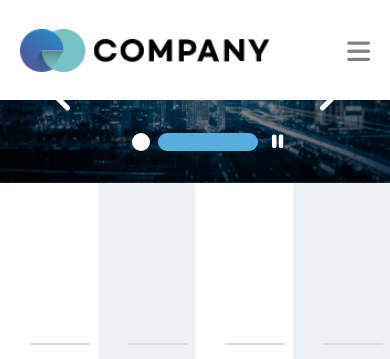
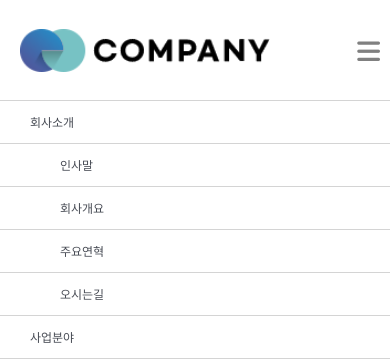
Before and after one commit to jinsol/project_01, a plain HTML site: page index.html in a window 390 px wide. Shown: the top 359 px of the page. Drawn offline with nearby package versions, Linux system fonts and the light colour scheme.

Commit message:
Add files via upload

```diff
--- a/css/index.css
+++ b/css/index.css
@@ -111,8 +111,6 @@ img {
   top: 100%;
   border-top: 3px solid #45639d;
   line-height: normal;
-  transition: all 0.3s;
-
   transition: all 0.5s;
 }
 
--- a/css/rwdindex.css
+++ b/css/rwdindex.css
@@ -9,6 +9,16 @@
 @media screen and (max-width: 899px) {
   #header {
     background: white;
+    position: static;
+    height: auto;
+  }
+
+  #header .row {
+    padding: 0;
+  }
+
+  #header h1 {
+    padding-left: 20px;
   }
 
   #header .menuopen {
@@ -17,13 +27,56 @@
     font-size: 26px;
     line-height: 100px;
     color: gray;
-  }
-
-  #header > .row > #nav {
-    display: none;
+    margin-right: 10px;
   }
 
   #header .row h1 a {
     background-image: url(../image/LOGO_black.png);
   }
+
+  #header .row #nav {
+    width: 100%;
+    /* 자바스크립트 액션으로 햄버거 메뉴 활성화할 예정 */
+  }
+
+  #header .row #nav .depth1 > li {
+    float: none;
+    background-color: white;
+    margin-left: 0;
+    border-top: 0px solid transparent;
+    font-size: 12px;
+    font-weight: 500;
+    height: auto;
+    line-height: 42px;
+  }
+
+  #header .row #nav .depth1 > li:hover {
+    color: black;
+    border-top: 0px solid #45639d;
+  }
+
+  #header .row #nav .depth1 > li > a {
+    color: rgb(71, 75, 84);
+    border-top: 1px solid #d4d4d4;
+    padding-left: 30px;
+  }
+
+  #header .row #nav .depth1 > li .depth2 {
+    display: block;
+    position: static;
+    width: 100%;
+    border-top: 0px solid #45639d;
+  }
+
+  #header .row #nav .depth1 > li .depth2 > li > a {
+    padding: 0 0 0 60px;
+    font-size: 12px;
+    line-height: 42px;
+    border-top: 1px solid #d4d4d4;
+    color: rgb(71, 75, 84);
+  }
+
+  #header .row #nav .depth1 > li a:hover {
+    background-color: #f9f9fb;
+  }
 }
```
